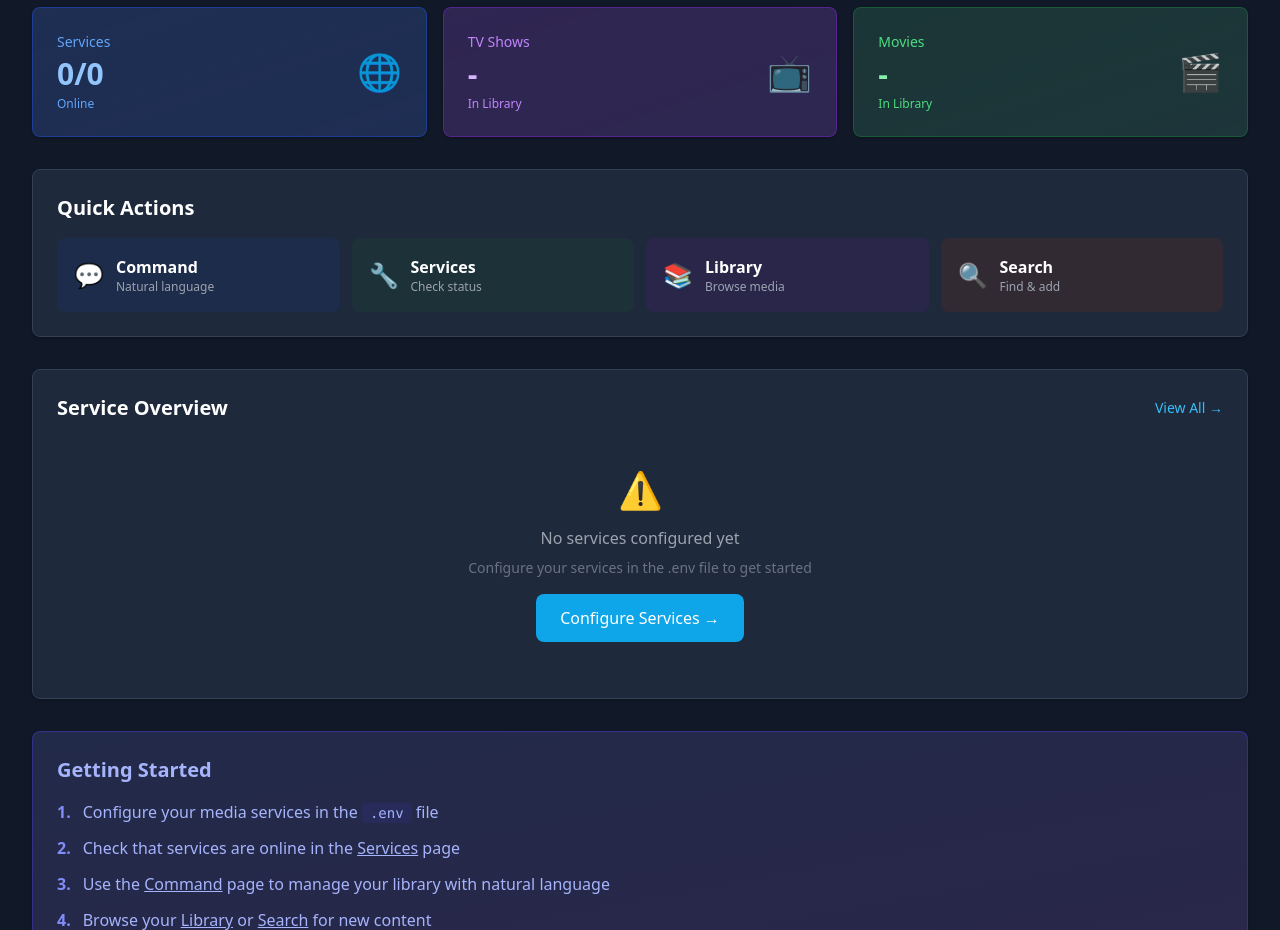
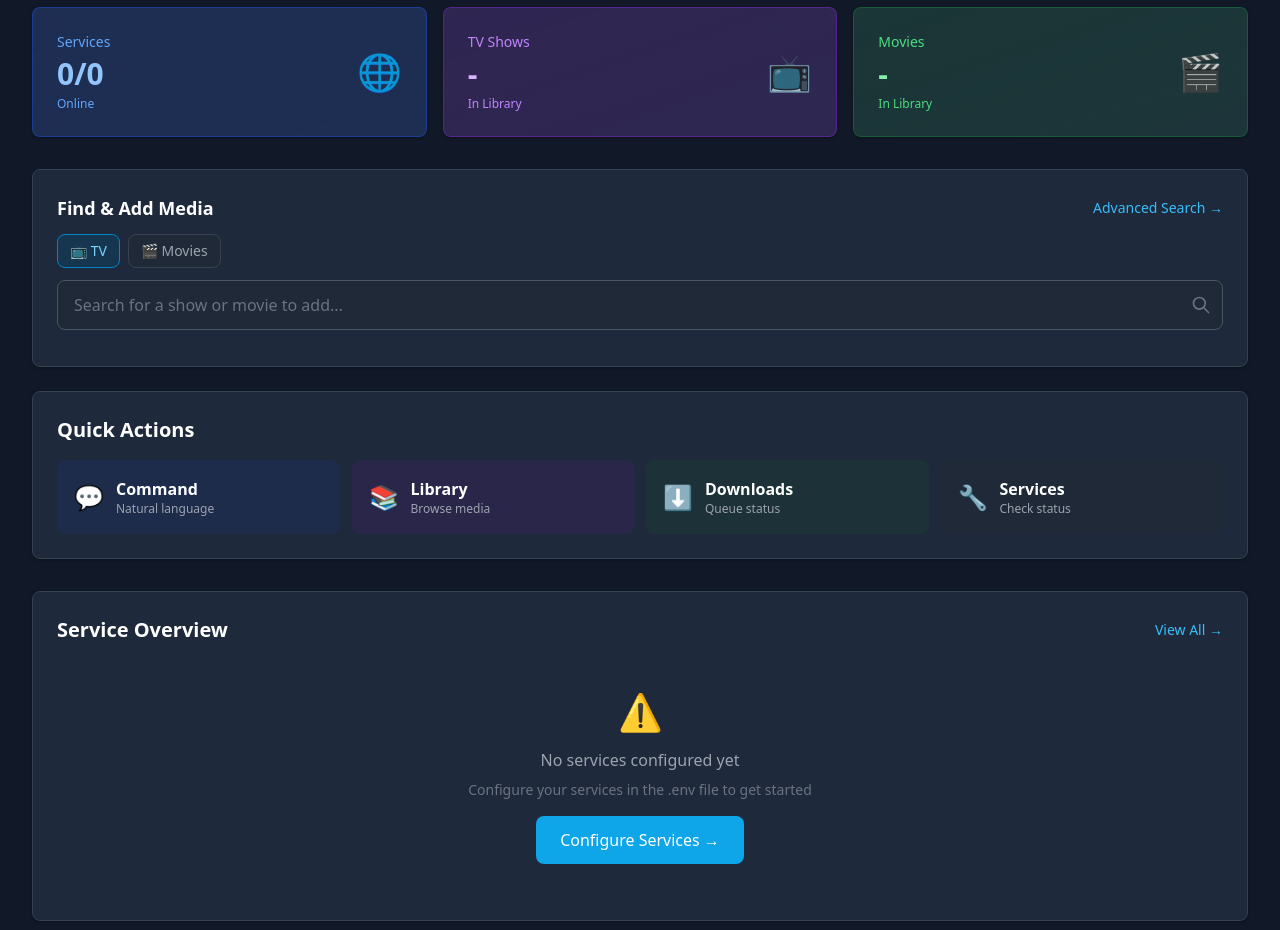
Before and after one commit to TechButton/Arrmate, a FastAPI app: page /web/ in a window 1280 px wide. Shown: the part 165-1095 px from the top of the page. Run offline with FastAPI, Linux system fonts and the light colour scheme; data that the repository does not hold is empty; parts of the project's set-up code (start-up, migrations or seed data) failed here and were passed over; some libraries are stand-ins or nearby versions.

Commit message:
Fix More Seasons, re-add guard, search prominence, and upgrade routing
- sonarr.py: Add monitor_all_seasons() to set all seasons monitored before searching
- routes.py: Add /library/moreseasons endpoint; add mode param to execute route; add UPGRADE dispatch
- executor.py: Fix _execute_add to route to _execute_upgrade when item already in library
- library_list.html: Point More Seasons button to new /library/moreseasons endpoint
- index.html: Add inline search bar with TV/Movie toggle to dashboard
- search.html: Add example search chips (TV + movie) that auto-fill and trigger search

Co-Authored-By: Claude Sonnet 4.6 <noreply@anthropic.com>

```diff
--- a/src/arrmate/core/executor.py
+++ b/src/arrmate/core/executor.py
@@ -390,6 +390,12 @@ class Executor:
         Returns:
             Execution result
         """
+        # If the item is already in the library, route to upgrade/search instead
+        if intent.series_id and intent.media_type == "tv":
+            return await self._execute_upgrade(intent, client)
+        if intent.item_id and intent.media_type == "movie":
+            return await self._execute_upgrade(intent, client)
+
         # Get quality profiles and root folders
         profiles = await client.get_quality_profiles()
         root_folders = await client.get_root_folders()
--- a/src/arrmate/interfaces/web/routes.py
+++ b/src/arrmate/interfaces/web/routes.py
@@ -1218,6 +1218,32 @@ async def upgrade_item(
         )
 
 
+@router.post("/library/moreseasons", response_class=HTMLResponse)
+async def more_seasons(
+    request: Request,
+    item_id: int = Form(...),
+    title: str = Form(...),
+):
+    """Monitor all seasons of a series and trigger a full search for new episodes."""
+    try:
+        client = SonarrClient(settings.sonarr_url, settings.sonarr_api_key)
+        try:
+            await client.monitor_all_seasons(item_id)
+            await client.trigger_series_search(item_id)
+        finally:
+            await client.close()
+        return templates.TemplateResponse(
+            "components/toast.html",
+            {"request": request, "type": "success",
+             "message": f"All seasons monitored and search triggered for '{title}'"},
+        )
+    except Exception as e:
+        return templates.TemplateResponse(
+            "components/toast.html",
+            {"request": request, "type": "error", "message": str(e)},
+        )
+
+
 @router.post("/library/remove", response_class=HTMLResponse)
 async def remove_item(
     request: Request,
--- a/src/arrmate/interfaces/web/templates/pages/index.html
+++ b/src/arrmate/interfaces/web/templates/pages/index.html
@@ -49,6 +49,43 @@
         </div>
     </div>
 
+    <!-- Search Bar -->
+    <div class="card mb-6" x-data="{ mediaType: 'tv' }">
+        <div class="flex items-center justify-between mb-3">
+            <h2 class="text-lg font-bold text-white">Find &amp; Add Media</h2>
+            <a href="/web/search" class="text-sm text-primary-400 hover:text-primary-300">Advanced Search &rarr;</a>
+        </div>
+        <div class="flex gap-2 mb-3">
+            <button @click="mediaType = 'tv'"
+                :class="mediaType === 'tv' ? 'bg-primary-900/40 text-primary-300 border-primary-600' : 'bg-gray-800 text-gray-400 border-gray-700'"
+                class="px-3 py-1.5 rounded-lg text-sm font-medium border transition-colors">
+                📺 TV
+            </button>
+            <button @click="mediaType = 'movie'"
+                :class="mediaType === 'movie' ? 'bg-primary-900/40 text-primary-300 border-primary-600' : 'bg-gray-800 text-gray-400 border-gray-700'"
+                class="px-3 py-1.5 rounded-lg text-sm font-medium border transition-colors">
+                🎬 Movies
+            </button>
+        </div>
+        <div class="relative">
+            <input type="text"
+                   id="dashboard-search"
+                   placeholder="Search for a show or movie to add..."
+                   class="w-full px-4 py-3 pr-12 bg-gray-800 border border-gray-600 rounded-lg focus:ring-2 focus:ring-primary-500 focus:border-transparent text-white placeholder-gray-500"
+                   hx-get="/web/search/results"
+                   hx-trigger="keyup changed delay:500ms"
+                   hx-target="#dashboard-search-results"
+                   hx-swap="innerHTML"
+                   :hx-vals="JSON.stringify({media_type: mediaType})">
+            <div class="absolute right-3 top-1/2 -translate-y-1/2 text-gray-500">
+                <svg class="w-5 h-5" fill="none" stroke="currentColor" viewBox="0 0 24 24">
+                    <path stroke-linecap="round" stroke-linejoin="round" stroke-width="2" d="M21 21l-6-6m2-5a7 7 0 11-14 0 7 7 0 0114 0z"></path>
+                </svg>
+            </div>
+        </div>
+        <div id="dashboard-search-results" class="mt-3"></div>
+    </div>
+
     <!-- Quick Actions -->
     <div class="card mb-8">
         <h2 class="text-xl font-bold text-white mb-4">Quick Actions</h2>
@@ -63,16 +100,6 @@
                 </div>
             </a>
 
-            <a href="/web/services" class="p-4 bg-green-900/20 rounded-lg hover:bg-green-800/30 transition-colors border border-transparent hover:border-green-600/50" style="min-height: 44px;">
-                <div class="flex items-center space-x-3">
-                    <span class="text-2xl">🔧</span>
-                    <div>
-                        <p class="font-semibold text-white">Services</p>
-                        <p class="text-xs text-gray-400">Check status</p>
-                    </div>
-                </div>
-            </a>
-
             <a href="/web/library" class="p-4 bg-purple-900/20 rounded-lg hover:bg-purple-800/30 transition-colors border border-transparent hover:border-purple-600/50" style="min-height: 44px;">
                 <div class="flex items-center space-x-3">
                     <span class="text-2xl">📚</span>
@@ -83,12 +110,22 @@
                 </div>
             </a>
 
-            <a href="/web/search" class="p-4 bg-orange-900/20 rounded-lg hover:bg-orange-800/30 transition-colors border border-transparent hover:border-orange-600/50" style="min-height: 44px;">
+            <a href="/web/downloads" class="p-4 bg-green-900/20 rounded-lg hover:bg-green-800/30 transition-colors border border-transparent hover:border-green-600/50" style="min-height: 44px;">
                 <div class="flex items-center space-x-3">
-                    <span class="text-2xl">🔍</span>
+                    <span class="text-2xl">⬇️</span>
                     <div>
-                        <p class="font-semibold text-white">Search</p>
-                        <p class="text-xs text-gray-400">Find & add</p>
+                        <p class="font-semibold text-white">Downloads</p>
+                        <p class="text-xs text-gray-400">Queue status</p>
+                    </div>
+                </div>
+            </a>
+
+            <a href="/web/services" class="p-4 bg-gray-800 rounded-lg hover:bg-gray-700 transition-colors border border-transparent hover:border-gray-600" style="min-height: 44px;">
+                <div class="flex items-center space-x-3">
+                    <span class="text-2xl">🔧</span>
+                    <div>
+                        <p class="font-semibold text-white">Services</p>
+                        <p class="text-xs text-gray-400">Check status</p>
                     </div>
                 </div>
             </a>
```
Also changed, not shown: src/arrmate/clients/sonarr.py (+15 -0 lines), src/arrmate/interfaces/web/templates/pages/search.html (+25 -1 lines), src/arrmate/interfaces/web/templates/partials/library_list.html (+4 -4 lines).
